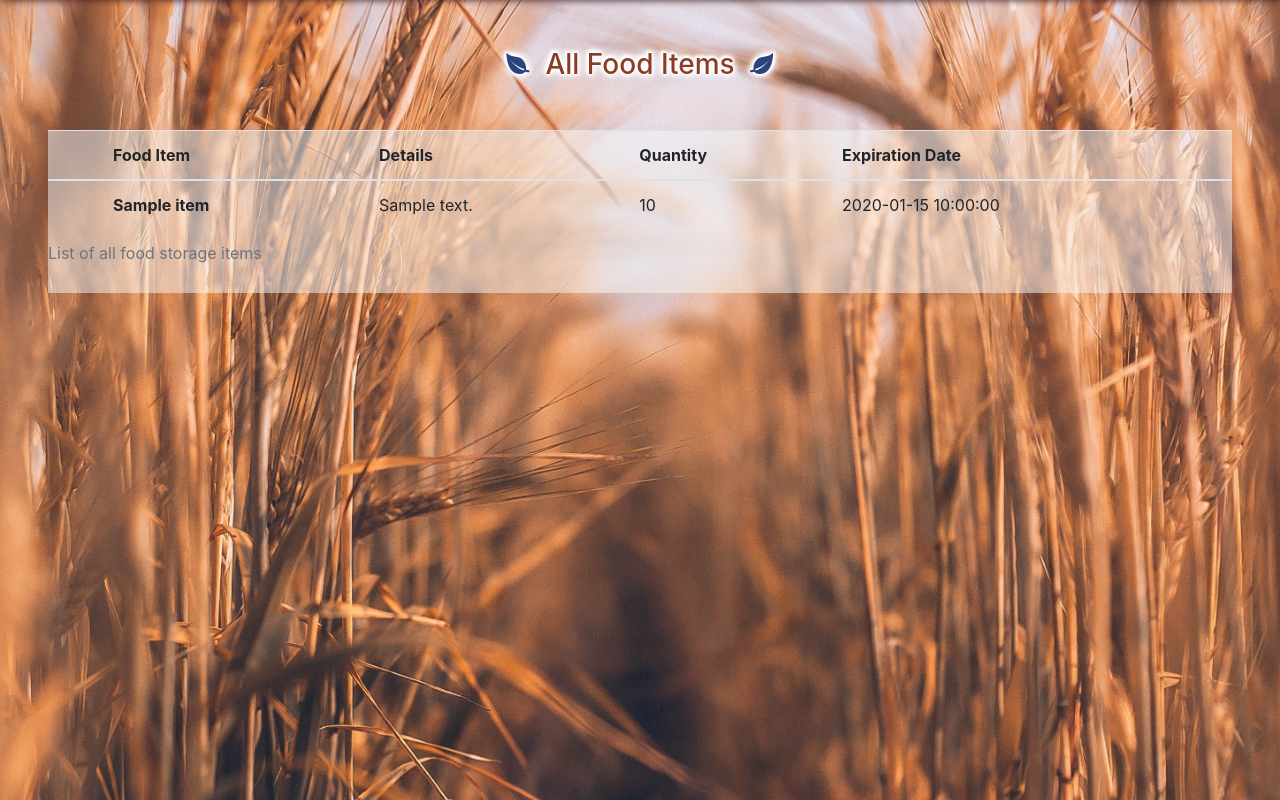
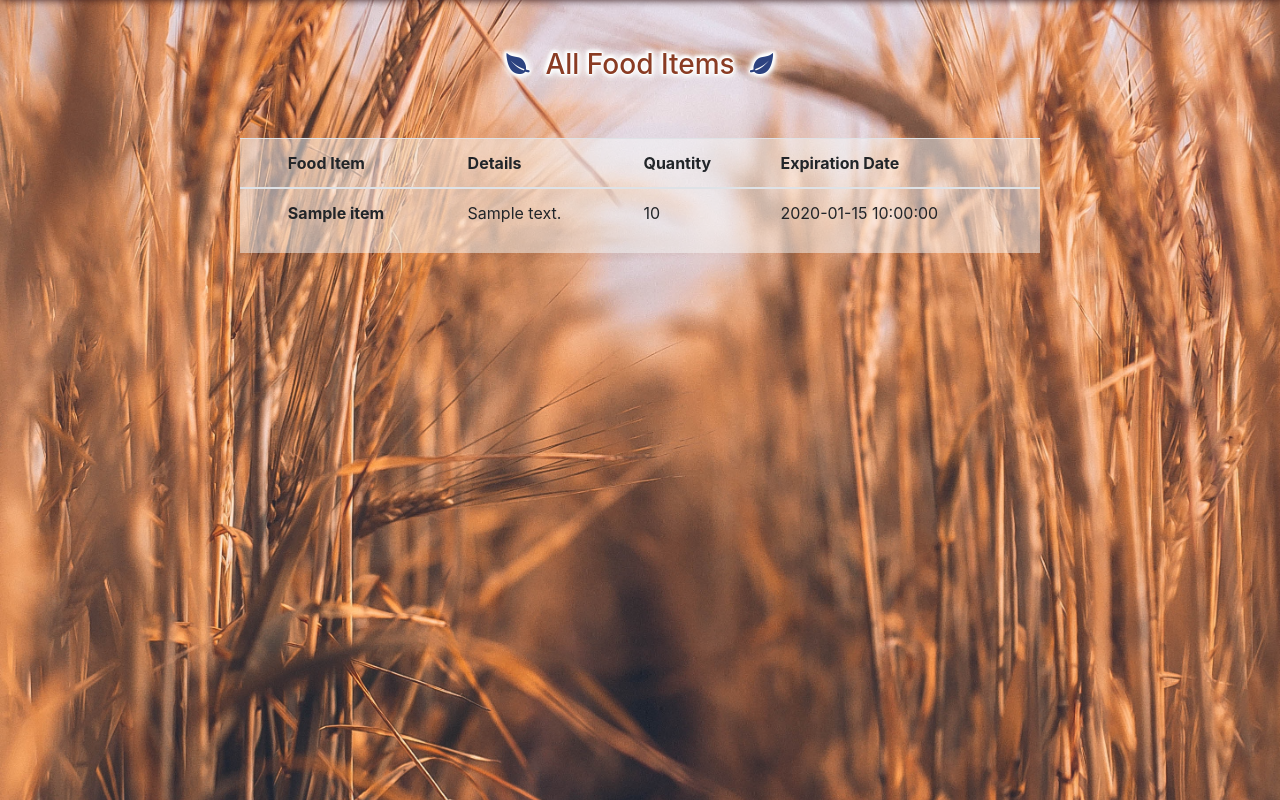
Before and after one commit to Gaberoids/MS3-gf-foodStorage-MongoDb, a Flask app: page / in a window 1280 px wide. Shown: the part 56-856 px from the top of the page. Run offline with Flask 2, Linux system fonts and the light colour scheme; a database or web service that is not in the repository returns one stand-in record (values such as "Sample title"); some libraries are stand-ins or nearby versions.

Commit message:
Entered realistic content for the table of items. Made the description colum width proportional to the screen size.

```diff
--- a/static/css/style.css
+++ b/static/css/style.css
@@ -31,6 +31,7 @@ h3 i {
 
 .t-background {
     background-color: rgba(248, 249, 250, 0.5);
+    max-width: 800px;
 }
 
 /* navbar customizations */
@@ -104,7 +105,7 @@ hr.hr-profile {
 }
 
 .table-cell-limitations {
-    max-width: 150px;
+    max-width: 95%;
     max-height: 150px;
     word-wrap: break-word;
     overflow: auto;
--- a/templates/items.html
+++ b/templates/items.html
@@ -23,15 +23,14 @@
 </div>
 {% endif %}
 
-<h3 class="text-center pt-5"><i class="ion-leaf"></i> All Food Items <i class="ion-leaf icon-flip"></i></h3>
+<h3 class="text-center py-5"><i class="ion-leaf"></i> All Food Items <i class="ion-leaf icon-flip"></i></h3>
 
 {% if items_l|length > 0 %}
 
 <!-- table template from https://getbootstrap.com/docs/4.0/content/tables/ -->
-<div class=" t-background m-5">
+<div class=" t-background m-auto">
     <div class="table-responsive">
         <table class="table">
-            <caption> List of all food storage items </caption>
             <thead>
                 <tr>
                     <th scope="col"></th>
```
